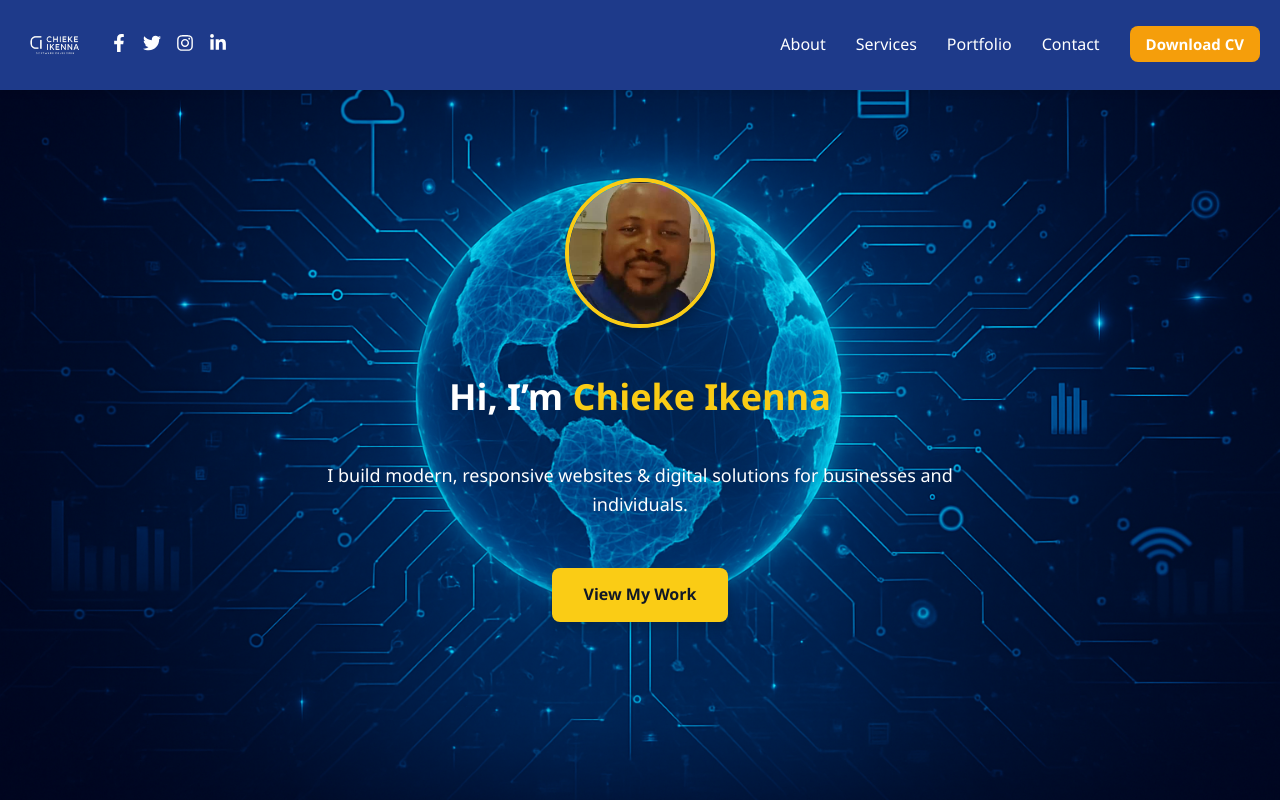
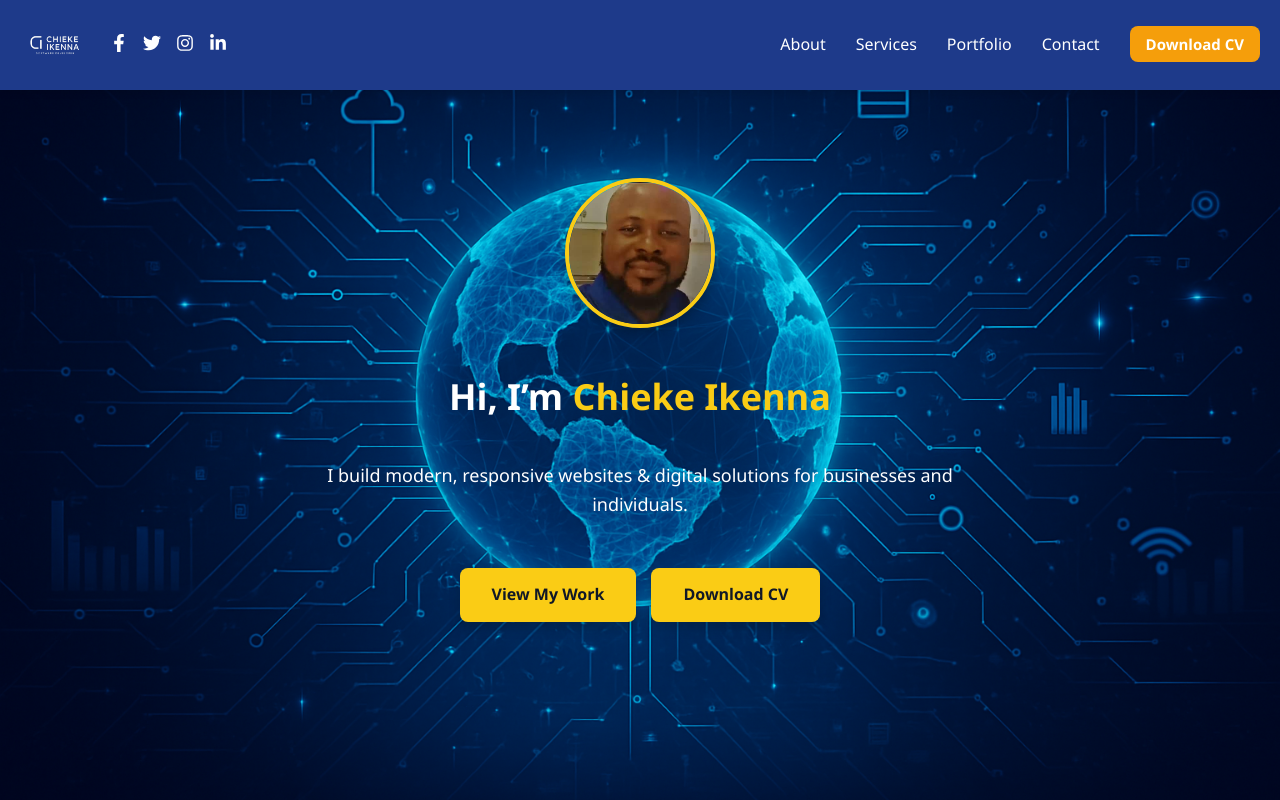
Before and after one commit to We-Dey-4-U/training, a React (Create React App) app in the folder frontend/: page / in a window 1280 px wide. Shown: the top 800 px of the page. Built offline with nearby package versions, Linux system fonts and the light colour scheme.

Commit message:
cv download

```diff
--- a/frontend/src/components/Hero.jsx
+++ b/frontend/src/components/Hero.jsx
@@ -10,7 +10,7 @@ export default function Hero() {
     alignItems: "center",
     textAlign: "center",
     padding: "0 20px",
-    backgroundImage: ` url('/background.png')`,
+    backgroundImage: `url('/background.png')`,
     backgroundSize: "cover",
     backgroundPosition: "center",
     backgroundRepeat: "no-repeat",
@@ -52,6 +52,13 @@ export default function Hero() {
     margin: "0 auto 30px auto",
   };
 
+  const buttonContainerStyle = {
+    display: "flex",
+    gap: "15px",
+    flexWrap: "wrap",
+    justifyContent: "center",
+  };
+
   const buttonStyle = {
     padding: "14px 32px",
     backgroundColor: "#FACC15",
@@ -82,6 +89,9 @@ export default function Hero() {
           and individuals.
         </p>
 
+        {/* ✅ Buttons */}
+        <div style={buttonContainerStyle}>
+          {/* View Work button */}
           <Link
             to="/portfolio"
             style={buttonStyle}
@@ -90,6 +100,20 @@ export default function Hero() {
           >
             View My Work
           </Link>
+
+          {/* Download CV button */}
+          <a
+            href="/ikennacv.pdf"
+            download
+            target="_blank"
+            rel="noopener noreferrer"
+            style={buttonStyle}
+            onMouseOver={(e) => (e.target.style.backgroundColor = "#FDE047")}
+            onMouseOut={(e) => (e.target.style.backgroundColor = "#FACC15")}
+          >
+            Download CV
+          </a>
+        </div>
       </div>
     </section>
   );
```
Lines whose indentation alone changed are shown as unchanged.
